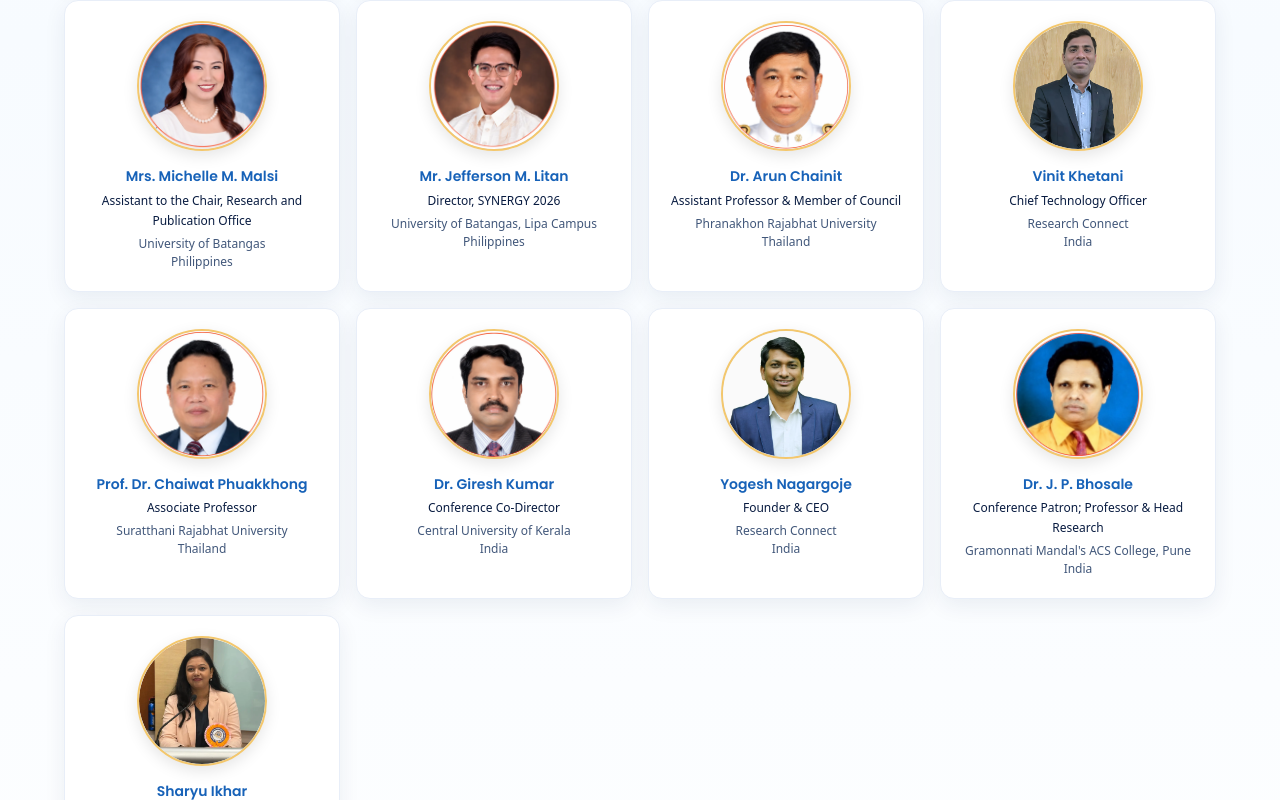
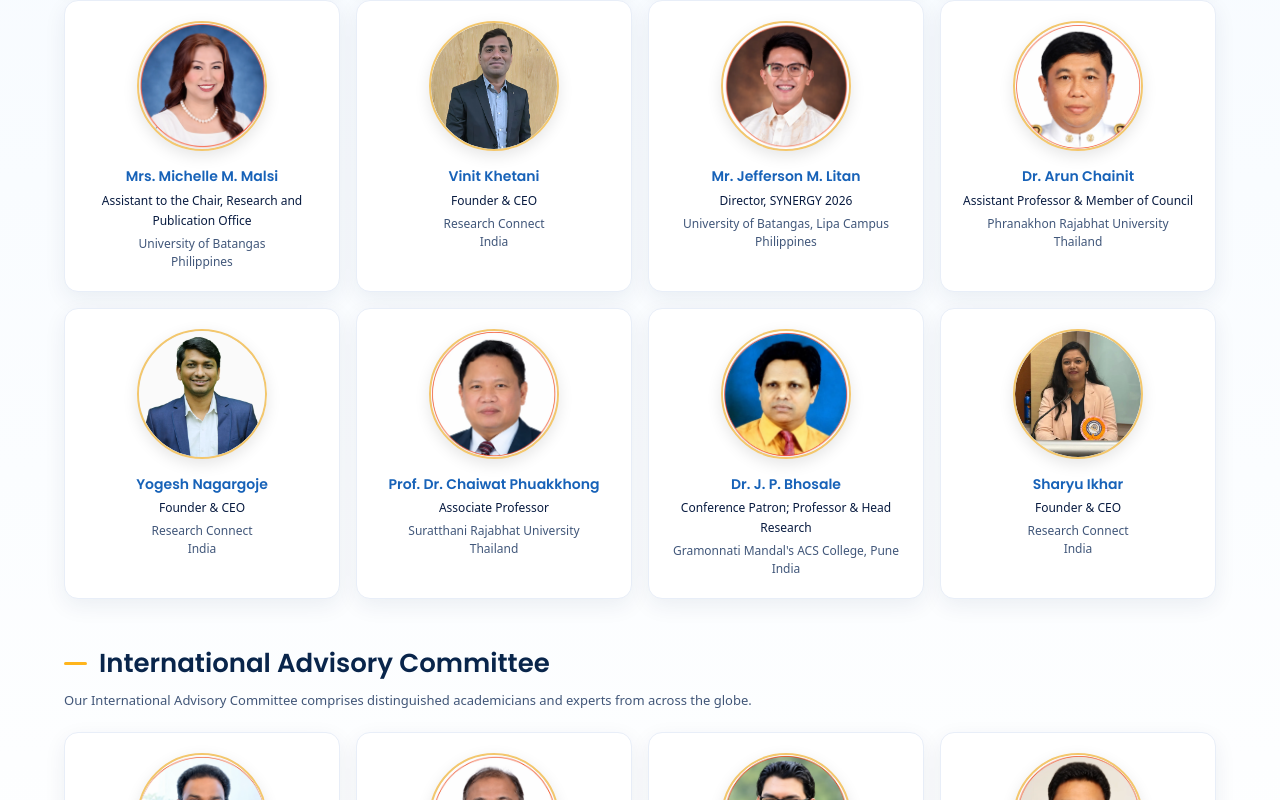
Before and after one commit to Dhanshri-Rc/Synergy-2026, a React (Vite) app: page /committee in a window 1280 px wide. Shown: the part 1798-2598 px from the top of the page. Built offline with nearby package versions, Linux system fonts and the light colour scheme.

Commit message:
Refactor committee member data: update roles, add new members, and improve formatting

```diff
--- a/src/pages/Committee.jsx
+++ b/src/pages/Committee.jsx
@@ -141,12 +141,20 @@ const committeeSections = [
         image: michelleMalsi,
       },
       {
+        name: "Vinit Khetani",
+        role: "Founder & CEO",
+        organization: "Research Connect",
+        country: "India",
+        image: vinitKhetani,
+      },
+      {
         name: "Mr. Jefferson M. Litan",
         role: "Director, SYNERGY 2026",
         organization: "University of Batangas, Lipa Campus",
         country: "Philippines",
         image: jeffersonLitan,
       },
+
       {
         name: "Dr. Arun Chainit",
         role: "Assistant Professor & Member of Council",
@@ -155,11 +163,11 @@ const committeeSections = [
         image: arunChainit,
       },
       {
-        name: "Vinit Khetani",
-        role: "Chief Technology Officer",
+        name: "Yogesh Nagargoje",
+        role: "Founder & CEO",
         organization: "Research Connect",
         country: "India",
-        image: vinitKhetani,
+        image: yogeshNagargoje,
       },
       {
         name: "Prof. Dr. Chaiwat Phuakkhong",
@@ -169,20 +177,14 @@ const committeeSections = [
         image: chaiwatPhuakkhong,
       },
 
-      {
-        name: "Dr. Giresh Kumar",
-        role: "Conference Co-Director",
-        organization: "Central University of Kerala",
-        country: "India",
-        image: gireshKumar,
-      },
-      {
-        name: "Yogesh Nagargoje",
-        role: "Founder & CEO",
-        organization: "Research Connect",
-        country: "India",
-        image: yogeshNagargoje,
-      },
+      // {
+      //   name: "Dr. Giresh Kumar",
+      //   role: "Conference Co-Director",
+      //   organization: "Central University of Kerala",
+      //   country: "India",
+      //   image: gireshKumar,
+      // },
+
       {
         name: "Dr. J. P. Bhosale",
         role: "Conference Patron; Professor & Head Research",
@@ -383,7 +385,6 @@ function MemberCard({ member, reduceMotion }) {
         hover:shadow-[0_18px_38px_rgba(10,50,100,0.15)]
       "
     >
-
       {/* Profile Image */}
 
       <motion.div
@@ -436,14 +437,9 @@ function MemberCard({ member, reduceMotion }) {
       "
           />
         ) : (
-    <UserRound
-      size={58}
-      strokeWidth={1.45}
-      className="text-[#9DA8B3]"
-    />
+          <UserRound size={58} strokeWidth={1.45} className="text-[#9DA8B3]" />
         )}
       </motion.div>
-
 
       {/* Name */}
 
@@ -510,7 +506,6 @@ function MemberCard({ member, reduceMotion }) {
 // ==================================================
 
 function CommitteeSection({ section, reduceMotion }) {
-
   const isChair = section.title === "Conference Chair & Co-Chair";
 
   const gridClass =
@@ -521,7 +516,6 @@ const gridClass =
         : section.columns === 2
           ? "lg:grid-cols-2"
           : "lg:grid-cols-1";
-
 
   const variants = reduceMotion ? noMotion : fadeUp;
 
@@ -613,7 +607,6 @@ const gridClass =
 
         {/* Members Grid */}
 
-
         <motion.div
           variants={reduceMotion ? noMotion : stagger}
           initial="hidden"
@@ -639,7 +632,6 @@ const gridClass =
             />
           ))}
         </motion.div>
-
       </div>
     </section>
   );
```
Lines whose indentation alone changed are shown as unchanged.
